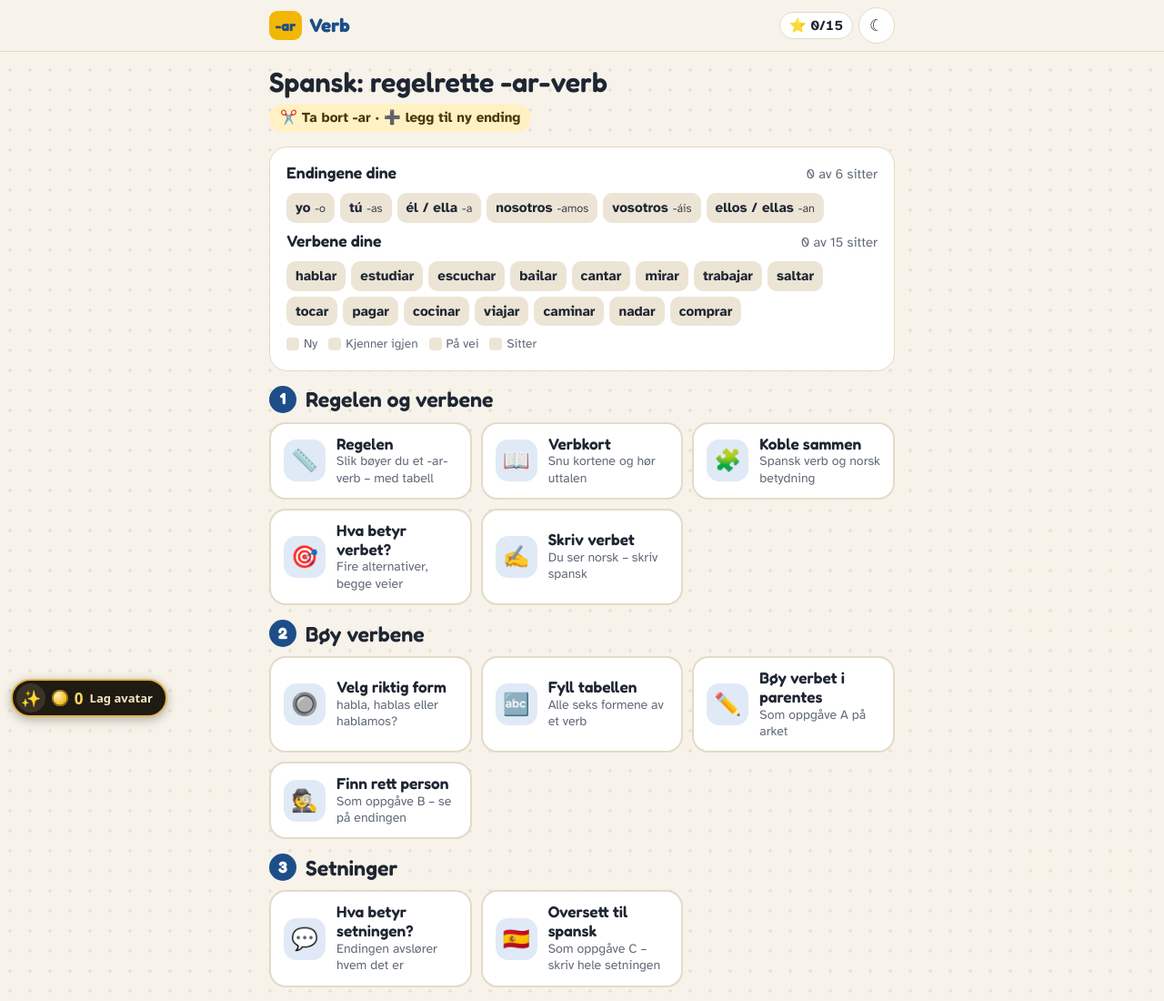
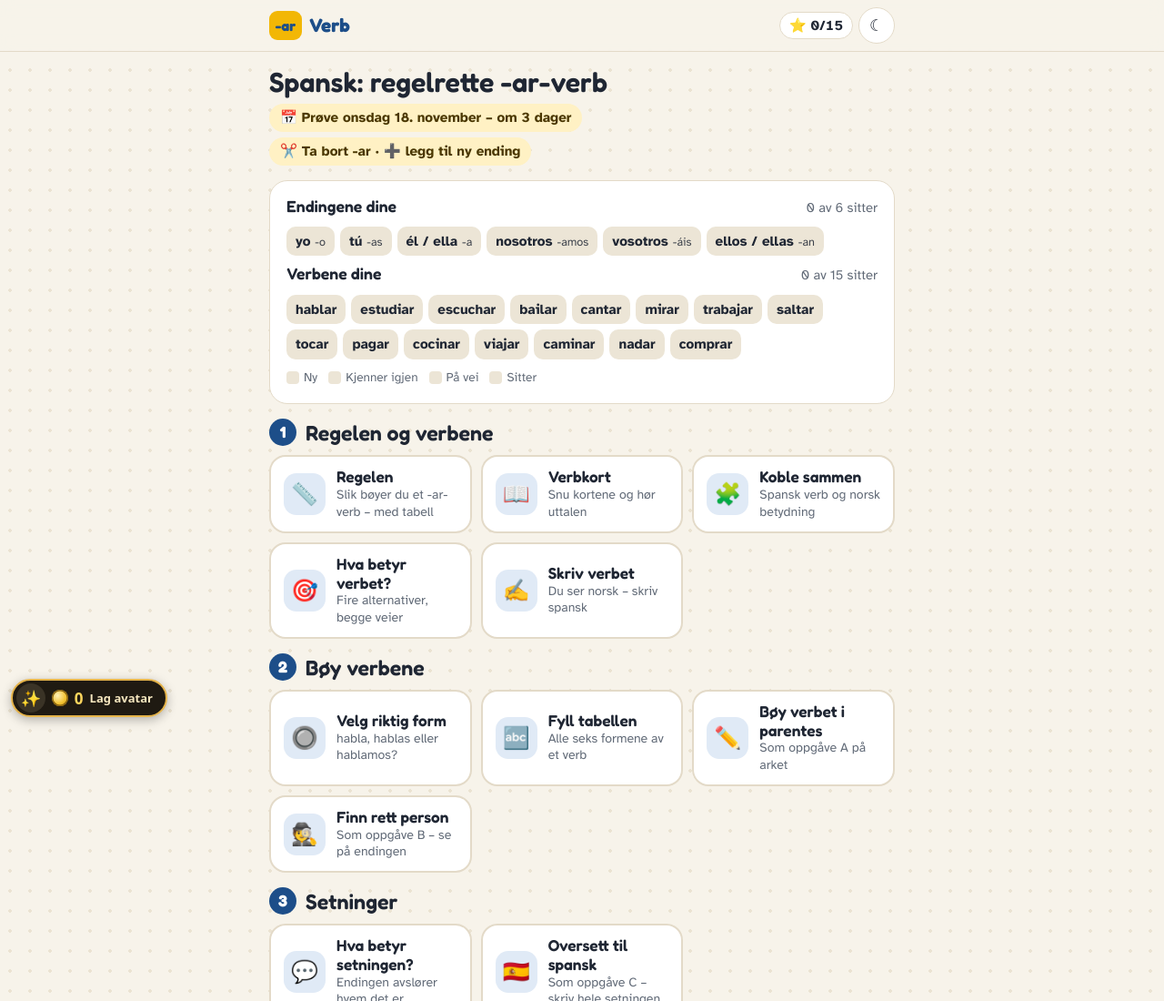
Before and after one commit to heitop/prover, a plain HTML site: page spansk-ar-verb.html in a window 1280 px wide. Shown: the top 1100 px of the page at 91% size. Drawn offline with Linux system fonts and the light colour scheme.

Commit message:
Spanske -ar-verb: prøvedato onsdag 18.11
Co-Authored-By: Claude Opus 5.5 <noreply@anthropic.com>

```diff
--- a/felles/spill.js
+++ b/felles/spill.js
@@ -19,6 +19,7 @@ window.SPILL = [
     prover: [{ dato: "2026-11-20", navn: "Musikkprøve: afroamerikansk musikkhistorie" }],
     beskrivelse: "Pek-og-klikk-eventyr gjennom musikkhistorien: arbeidssang, spirituals, blues, jazz, R&B og rock and roll. Lytt, løs gåter og samle platekort – humormodus låses opp" },
   { fag: "Matte",  ikon: "🍕", tittel: "Brøkmester",    fil: "brokmester.html", trinn: [8],         lagt: "2026-11-05",
+    prover: [{ dato: "2026-11-27", navn: "Matteprøve: brøk" }],
     beskrivelse: "Øv på brøk" },
   { fag: "Matte",  ikon: "🐸", tittel: "Gangestien",    fil: "gangestien.html", trinn: [4],         lagt: "2026-11-07",
     beskrivelse: "Den lille og den store gangetabellen – i ditt eget tempo" },
@@ -35,6 +36,7 @@ window.SPILL = [
   { fag: "Spansk", ikon: "💃", tittel: "Spanske gloser", fil: "spansk-gloser.html", trinn: [8], lagt: "2026-11-09",
     beskrivelse: "Gloseprøvene – nå: familien (11.11). Koble, velg, skriv, setninger og bøying" },
   { fag: "Spansk", ikon: "🗣️", tittel: "Spanske -ar-verb", fil: "spansk-ar-verb.html", trinn: [8], lagt: "2026-11-11",
+    prover: [{ dato: "2026-11-18", navn: "Spanskprøve: -ar-verb" }],
     beskrivelse: "Regelrette -ar-verb: regelen, 15 verb, bøying, finn personen, oversetting og øvearket" },
   { fag: "Samfunnsfag", ikon: "⚖️", tittel: "Kampen for rettigheter", fil: "revolusjon.html", trinn: [8], lagt: "2026-11-12",
     beskrivelse: "Opplysningstiden, den franske revolusjonen og Napoleon: omgrep, standssamfunnet, filosofene, tidslinja og prøveprøve" },
--- a/spansk-ar-verb.html
+++ b/spansk-ar-verb.html
@@ -19,6 +19,8 @@
    alt  andre norske svar som godtas (også nynorsk)
    obj  ting som passer etter verbet: [spansk, norsk]
    ====================================================================== */
+const PROVEDATO = "2026-11-18";   // vises øverst i spillet (står også i felles/spill.js)
+
 const VERB = [
   { es: "hablar",   no: "å snakke",            pres: "snakker",   alt: ["snakka", "prate", "prata"],                  obj: [["español", "spansk"], ["noruego", "norsk"], ["inglés", "engelsk"], ["mucho", "mye"]] },
   { es: "estudiar", no: "å studere / å øve",   pres: "studerer",  alt: ["studera", "øva", "lese", "lesa"],             obj: [["en la escuela", "på skolen"], ["español", "spansk"], ["mucho", "mye"], ["en casa", "hjemme"]] },
@@ -384,9 +386,14 @@ function home() {
   const b = S.best, kan = VERB.filter(g => lv(g) >= 3).length;
   const mode = (act, ic, t, d, rec) => `<button class="mode" data-act="${act}"><span class="ic">${ic}</span><span><b>${t}</b><small>${d}</small>${rec ? `<span class="rec">${rec}</span>` : ""}</span></button>`;
   const pst = k => b[k] != null ? `Beste: ${b[k]} %` : "";
+  const d = new Date(), idag = `${d.getFullYear()}-${String(d.getMonth() + 1).padStart(2, "0")}-${String(d.getDate()).padStart(2, "0")}`;
+  const n = Math.round((new Date(PROVEDATO + "T00:00:00") - new Date(idag + "T00:00:00")) / 864e5);
+  const naar = n > 1 ? `om ${n} dager` : n === 1 ? "i morgen!" : n === 0 ? "i dag!" : "er ferdig";
+  const dato = new Date(PROVEDATO + "T00:00:00").toLocaleDateString("nb-NO", { weekday: "long", day: "numeric", month: "long" });
   show(`
   <section class="hero">
     <h1>Spansk: regelrette -ar-verb</h1>
+    <span class="when">📅 Prøve ${esc(dato)} – ${naar}</span>
     <span class="when">✂️ Ta bort -ar · ➕ legg til ny ending</span>
   </section>
 
```
